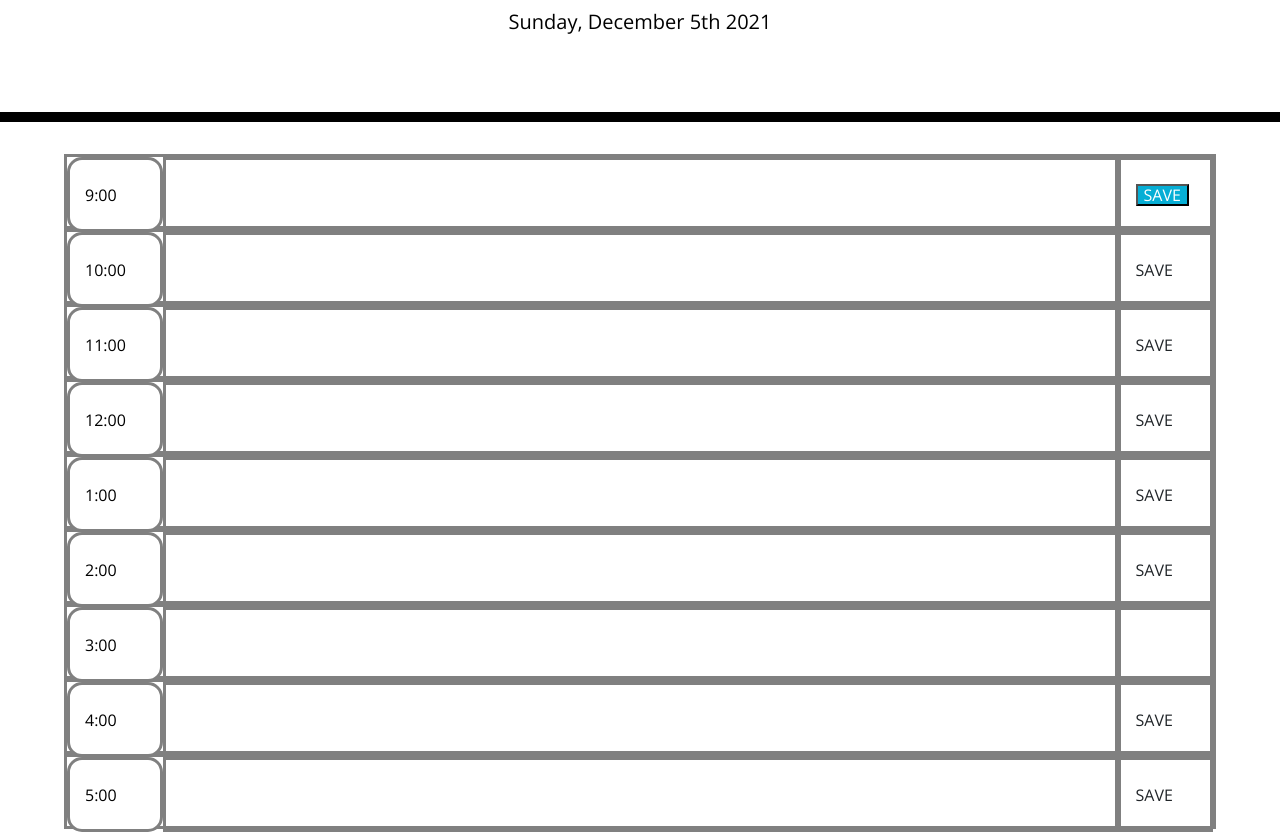
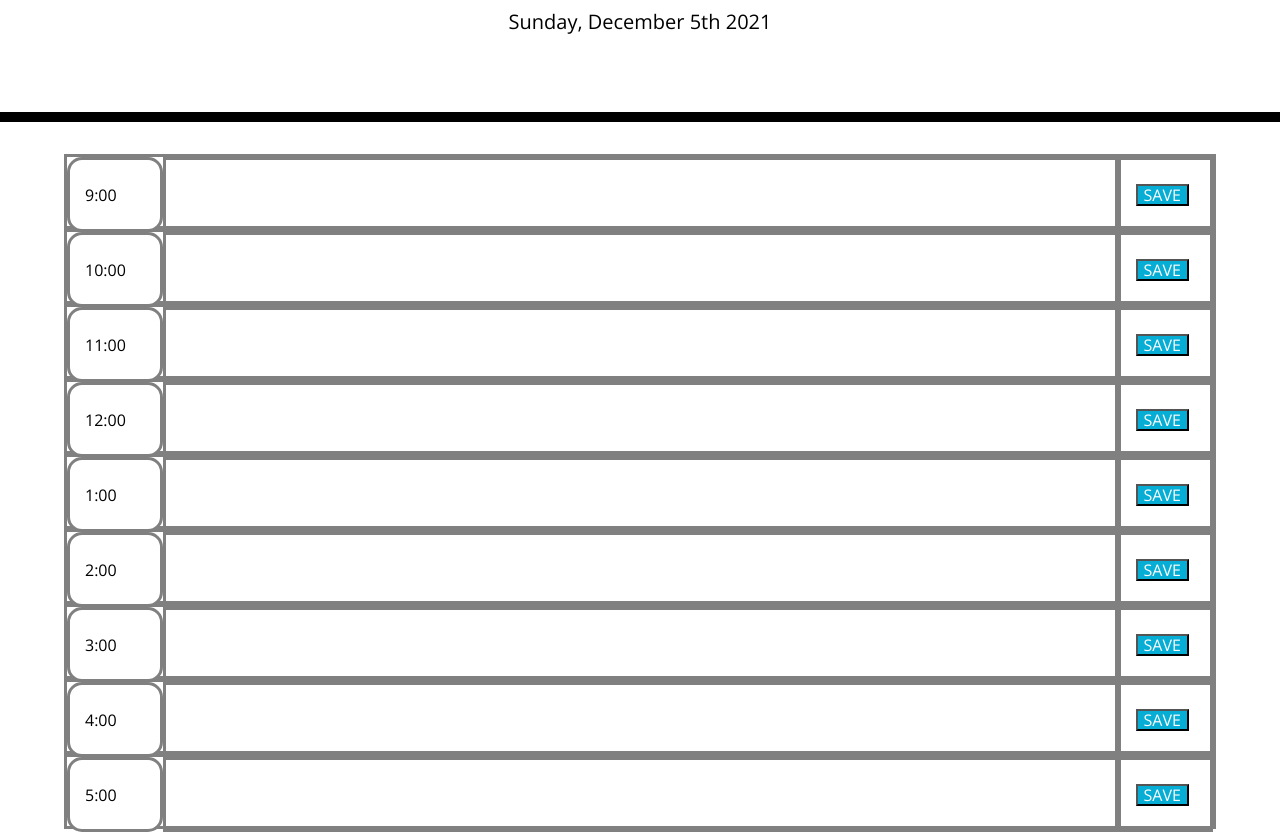
Before and after one commit to mmlawton15/WorkdayScheduler, a plain HTML site: page Develop/index.html in a window 1280 px wide. Shown: the part 182-1014 px from the top of the page. Drawn offline with nearby package versions, Linux system fonts and the light colour scheme.

Commit message:
enhanced readme file, trying to figure out why the sav ebutton doesnt click for every button

```diff
--- a/Develop/assets/script.js
+++ b/Develop/assets/script.js
@@ -59,7 +59,11 @@ function saveTasksToLocalStorage(event) {
 }
 
 
-document.querySelector(".saveButton").addEventListener("click", saveTasksToLocalStorage); //select any element that has the save button class. inside this funciton, get the event target
+document.querySelectorAll("#saveButton").addEventListener("click", saveTasksToLocalStorage); //select any element that has the saveButton ID. inside this funciton, get the event target
+
+
+
+
 //get that target and save to local storage
 //get the event target, do a console log for the event target and get the data from it to save to local storage
 //event target . something with a value and then get the value thats in there
@@ -67,4 +71,4 @@ document.querySelector(".saveButton").addEventListener("click", saveTasksToLocal
 
 getCurrentTime();
 colorChangeBasedOnTime();
-saveTasksToLocalStorage();
+//saveTasksToLocalStorage();
--- a/Develop/assets/style.css
+++ b/Develop/assets/style.css
@@ -37,6 +37,7 @@ textarea{
 .row {
   display: flex;
   flex-direction: row;
+  width:auto;
   white-space: pre-wrap;
   height: 80px;
   border-top: 1px solid white;;
--- a/Develop/index.html
+++ b/Develop/index.html
@@ -39,42 +39,42 @@
       <div class="row">
         <div id="timeRow-10" class="row align-items-center col-1 time-block">10:00</div>
         <div id="textArea-10" class="row align-items-center col-10" contenteditable="true"></div>
-        <div id="saveButtonArea" class="row align-items-center col">SAVE</div>
+        <div class="row align-items-center col"><button class="saveBtn" id="saveButton">SAVE</button></div>
       </div>
       <div class="row">
         <div id="timeRow-11" class="row align-items-center col-1 time-block">11:00</div>
         <div id="textArea-11" class="row align-items-center col-10" contenteditable="true"></div>
-        <div id="saveButtonArea" class="row align-items-center col">SAVE</div>
+        <div class="row align-items-center col"><button class="saveBtn" id="saveButton">SAVE</button></div>
       </div>
       <div class="row">
         <div id="timeRow-12" class="row align-items-center col-1 time-block">12:00</div>
         <div id="textArea-12" class="row align-items-center col-10" contenteditable="true"></div>
-        <div id="saveButtonArea" class="row align-items-center col">SAVE</div>
+        <div class="row align-items-center col"><button class="saveBtn" id="saveButton">SAVE</button></div>
       </div>
       <div class="row">
         <div id="timeRow-13" class="row align-items-center col-1 time-block">1:00</div>
         <div id="textArea-13" class="row align-items-center col-10" contenteditable="true"></div>
-        <div id="saveButtonArea" class="row align-items-center col">SAVE</div>
+        <div class="row align-items-center col"><button class="saveBtn" id="saveButton">SAVE</button></div>
       </div>
       <div class="row">
         <div id="timeRow-14" class="row align-items-center col-1 time-block">2:00</div>
         <div id="textArea-14" class="row align-items-center col-10" contenteditable="true"></div>
-        <div id="saveButtonArea" class="row align-items-center col">SAVE</div>
+        <div class="row align-items-center col"><button class="saveBtn" id="saveButton">SAVE</button></div>
       </div>
       <div class="row">
         <div id="timeRow-15" class="row align-items-center col-1 time-block">3:00</div>
         <div id="textArea-15" class="row align-items-center col-10" contenteditable="true"></div>
-        <div id="saveButtonArea" class="row align-items-center col"></div>
+        <div class="row align-items-center col"><button class="saveBtn" id="saveButton">SAVE</button></div>
       </div>
       <div class="row">
         <div id="timeRow-16" class="row align-items-center col-1 time-block">4:00</div>
         <div id="textArea-16" class="row align-items-center col-10" contenteditable="true"></div>
-        <div id="saveButtonArea" class="row align-items-center col">SAVE</div>
+        <div class="row align-items-center col"><button class="saveBtn" id="saveButton">SAVE</button></div>
       </div>
       <div class="row">
         <div id="timeRow-17" class="row align-items-center col-1 time-block">5:00</div>
         <div id="textArea-17" class="row align-items-center col-10" contenteditable="true"></div>
-        <div id="saveButtonArea" class="row align-items-center col">SAVE</div>
+        <div class="row align-items-center col"><button class="saveBtn" id="saveButton">SAVE</button></div>
       </div>
 
     <script src="https://code.jquery.com/jquery-3.4.1.min.js"></script>
```
Also changed, not shown: README.md.
